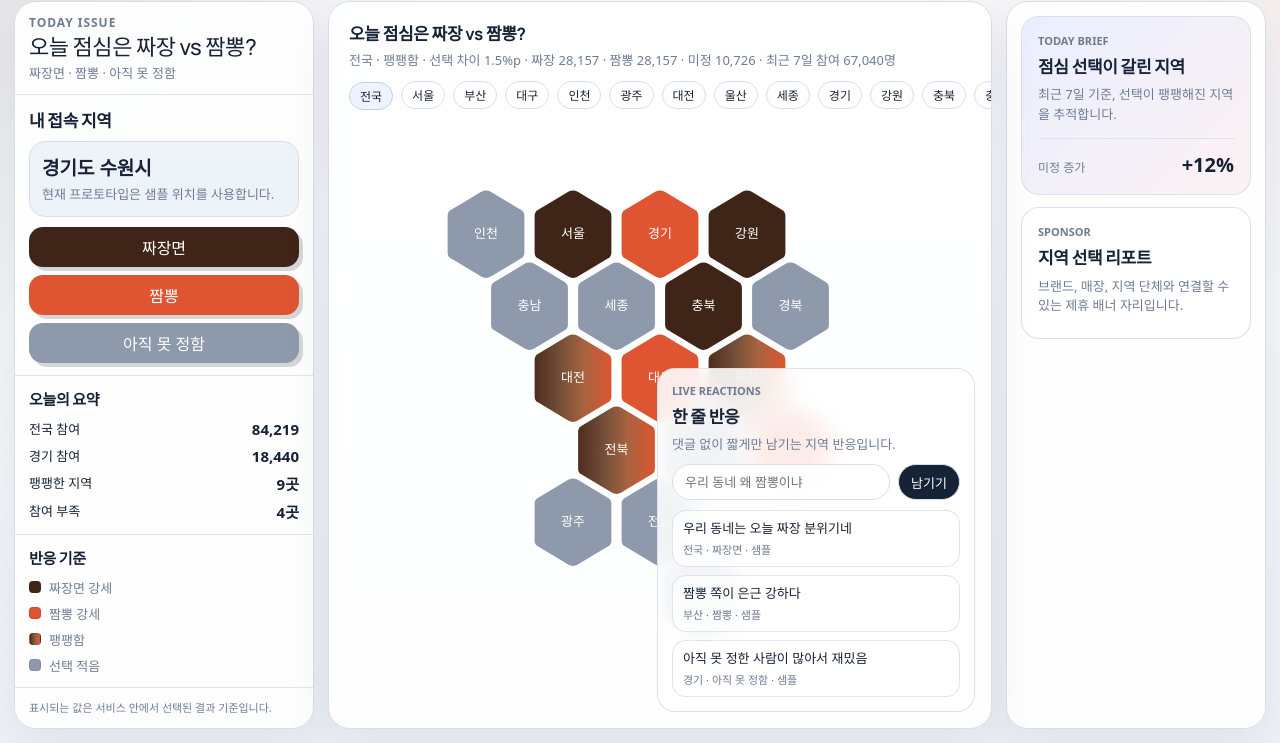
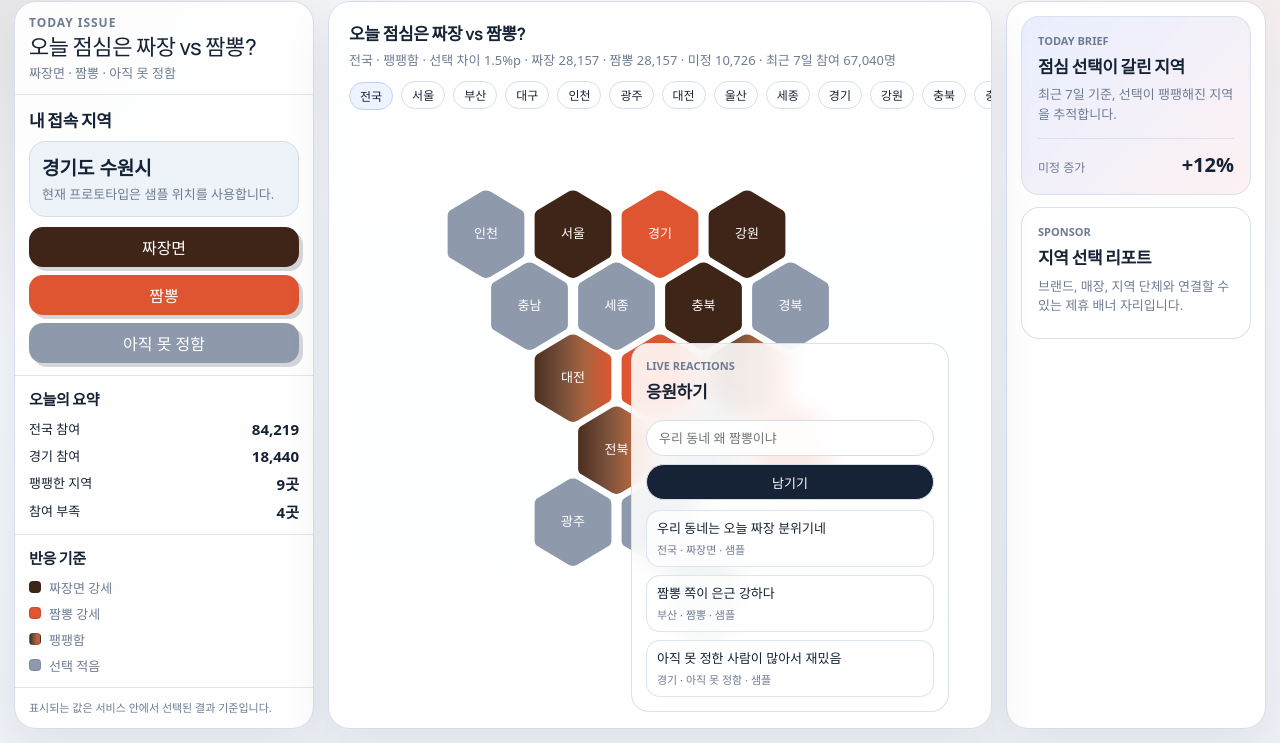
Before and after one commit to kimguta/vibemap, a plain HTML site: page minsimp-map-prototype.html in a window 1280 px wide. Shown: the part 67-810 px from the top of the page. Drawn offline with Linux system fonts and the light colour scheme; a web font is replaced by a local one.

Commit message:
Refine reaction card layout

```diff
--- a/minsimp-map-prototype.html
+++ b/minsimp-map-prototype.html
@@ -413,12 +413,12 @@
 
     .reaction-form {
       display: grid;
-      grid-template-columns: minmax(0, 1fr) auto;
       gap: 8px;
     }
 
     .reaction-input {
       min-width: 0;
+      width: 100%;
       height: 36px;
       padding: 0 12px;
       border: 1px solid var(--line);
@@ -436,6 +436,7 @@
     }
 
     .reaction-submit {
+      width: 100%;
       height: 36px;
       padding: 0 12px;
       border: 1px solid var(--line);
@@ -484,7 +485,7 @@
 
     .map-reaction-card {
       position: absolute;
-      right: 16px;
+      right: 42px;
       bottom: 16px;
       z-index: 4;
       width: min(318px, calc(100% - 32px));
@@ -802,8 +803,7 @@
         <div class="banner-card reaction-card map-reaction-card">
           <div>
             <div class="banner-eyebrow">LIVE REACTIONS</div>
-            <h3 class="banner-title">한 줄 반응</h3>
-            <p class="banner-copy">댓글 없이 짧게만 남기는 지역 반응입니다.</p>
+            <h3 class="banner-title">응원하기</h3>
           </div>
           <form class="reaction-form" id="reaction-form">
             <input class="reaction-input" id="reaction-input" maxlength="36" placeholder="우리 동네 왜 짬뽕이냐" autocomplete="off" />
```
